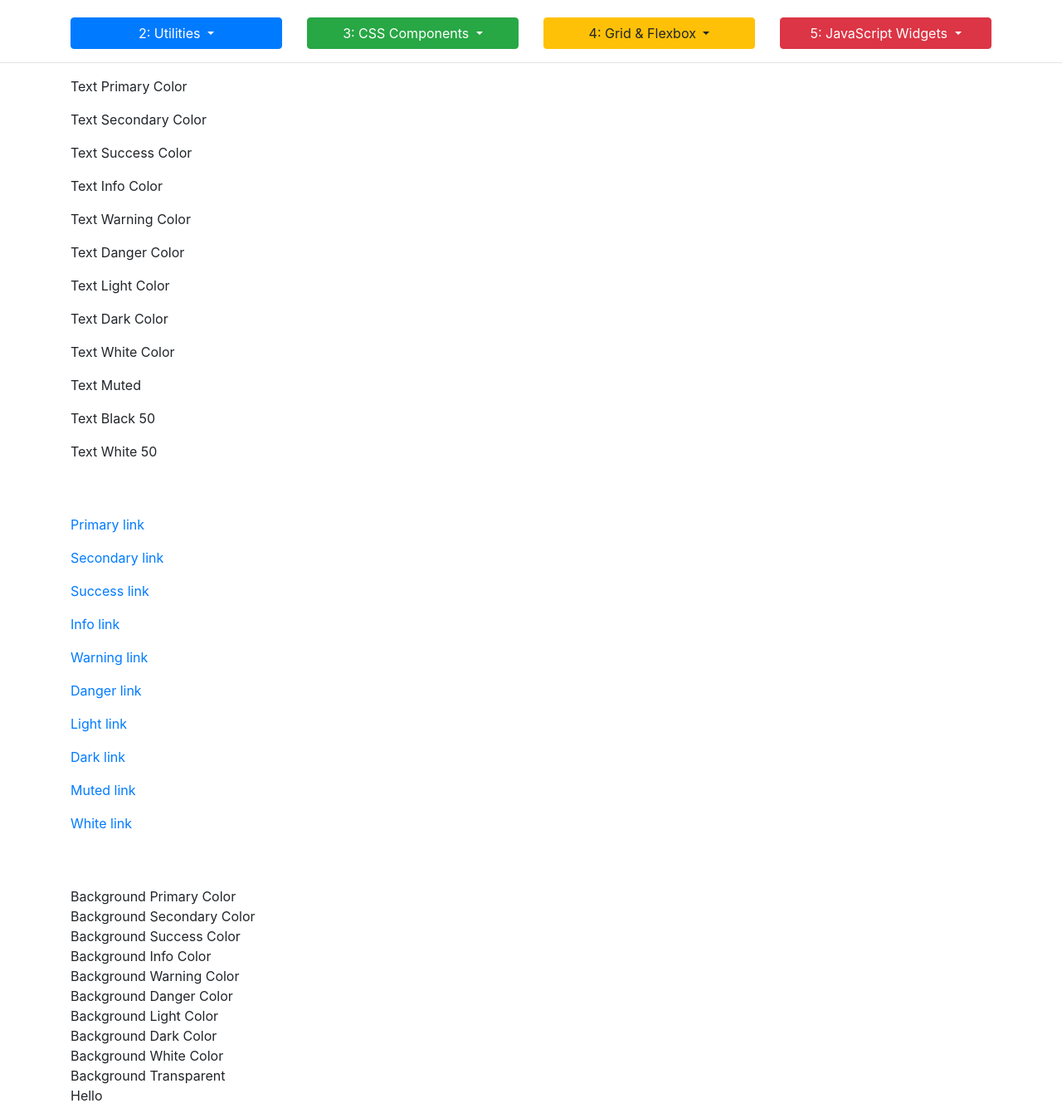
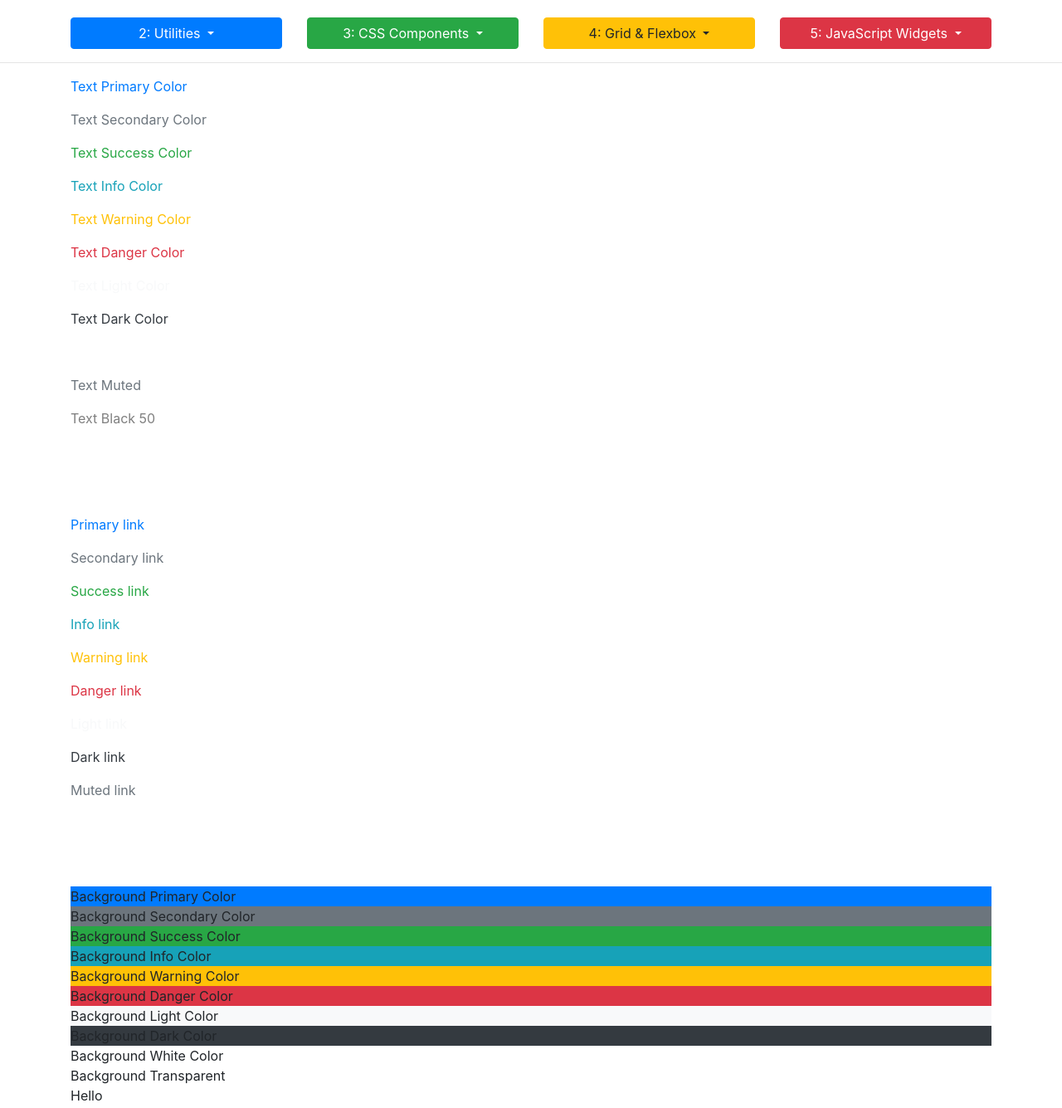
Before and after one commit to ravi-kr-singh/Bootstrap4-prac, a plain HTML site: page bootstrap_sandbox/2_5_colors_background.html in a window 1280 px wide. Shown: the part 113-1448 px from the top of the page at 83% size. Drawn offline with nearby package versions, Linux system fonts and the light colour scheme.

Commit message:
Update 2_5_colors_background.html
updating code

```diff
--- a/bootstrap_sandbox/2_5_colors_background.html
+++ b/bootstrap_sandbox/2_5_colors_background.html
@@ -1,12 +1,15 @@
 <!DOCTYPE html>
 <html lang="en">
-
   <head>
-    <meta charset="UTF-8">
-    <meta name="viewport" content="width=device-width, initial-scale=1.0">
-    <meta http-equiv="X-UA-Compatible" content="ie=edge">
-    <link rel="stylesheet" href="https://stackpath.bootstrapcdn.com/bootstrap/4.1.1/css/bootstrap.min.css" integrity="sha384-WskhaSGFgHYWDcbwN70/dfYBj47jz9qbsMId/iRN3ewGhXQFZCSftd1LZCfmhktB"
-        crossorigin="anonymous">
+    <meta charset="UTF-8" />
+    <meta name="viewport" content="width=device-width, initial-scale=1.0" />
+    <meta http-equiv="X-UA-Compatible" content="ie=edge" />
+    <link
+      rel="stylesheet"
+      href="https://stackpath.bootstrapcdn.com/bootstrap/4.1.1/css/bootstrap.min.css"
+      integrity="sha384-WskhaSGFgHYWDcbwN70/dfYBj47jz9qbsMId/iRN3ewGhXQFZCSftd1LZCfmhktB"
+      crossorigin="anonymous"
+    />
 
     <title>Bootstrap Sandbox</title>
   </head>
@@ -18,152 +21,215 @@
         <div class="row">
           <div class="col-md-3">
             <div class="dropdown">
-                        <button class="btn btn-primary btn-block dropdown-toggle" type="button" data-toggle="dropdown">
+              <button
+                class="btn btn-primary btn-block dropdown-toggle"
+                type="button"
+                data-toggle="dropdown"
+              >
                 2: Utilities
               </button>
               <div class="dropdown-menu">
-                            <a class="dropdown-item" href="2_2_basic_typography.html">2.2 Basic Typography</a>
-                            <a class="dropdown-item" href="2_3_text_alignment_display.html">2.3 Text Alignment & Display</a>
-                            <a class="dropdown-item" href="2_4_floats_position.html">2.4 Floats & Position</a>
-                            <a class="dropdown-item" href="2_5_colors_background.html">2.5: Colors & Background</a>
+                <a class="dropdown-item" href="2_2_basic_typography.html"
+                  >2.2 Basic Typography</a
+                >
+                <a class="dropdown-item" href="2_3_text_alignment_display.html"
+                  >2.3 Text Alignment & Display</a
+                >
+                <a class="dropdown-item" href="2_4_floats_position.html"
+                  >2.4 Floats & Position</a
+                >
+                <a class="dropdown-item" href="2_5_colors_background.html"
+                  >2.5: Colors & Background</a
+                >
                 <a class="dropdown-item" href="2_6_spacing.html">2.6 Spacing</a>
                 <a class="dropdown-item" href="2_7_sizing.html">2.7 Sizing</a>
-                            <a class="dropdown-item" href="2_8_breakpoints.html">2.8 Breakpoints</a>
+                <a class="dropdown-item" href="2_8_breakpoints.html"
+                  >2.8 Breakpoints</a
+                >
               </div>
             </div>
           </div>
           <div class="col-md-3">
             <div class="dropdown">
-                        <button class="btn btn-success btn-block dropdown-toggle" type="button" data-toggle="dropdown">
+              <button
+                class="btn btn-success btn-block dropdown-toggle"
+                type="button"
+                data-toggle="dropdown"
+              >
                 3: CSS Components
               </button>
               <div class="dropdown-menu">
                 <a class="dropdown-item" href="3_2_buttons.html">3.2 Buttons</a>
                 <a class="dropdown-item" href="3_3_navbar.html">3.3 Navbar</a>
-                            <a class="dropdown-item" href="3_4_list_groups_badges.html">3.4 List Groups & Badges</a>
+                <a class="dropdown-item" href="3_4_list_groups_badges.html"
+                  >3.4 List Groups & Badges</a
+                >
                 <a class="dropdown-item" href="3_5_forms.html">3.5 Forms</a>
-                            <a class="dropdown-item" href="3_6_input_groups.html">3.6 Input Groups</a>
-                            <a class="dropdown-item" href="3_7_alerts_progress.html">3.7 Alerts & Progress</a>
-                            <a class="dropdown-item" href="3_8_tables_pagination.html">3.8 Tables & Pagination</a>
+                <a class="dropdown-item" href="3_6_input_groups.html"
+                  >3.6 Input Groups</a
+                >
+                <a class="dropdown-item" href="3_7_alerts_progress.html"
+                  >3.7 Alerts & Progress</a
+                >
+                <a class="dropdown-item" href="3_8_tables_pagination.html"
+                  >3.8 Tables & Pagination</a
+                >
                 <a class="dropdown-item" href="3_9_cards.html">3.9 Cards</a>
-                            <a class="dropdown-item" href="3_10_media_object.html">3.10 Media Objects</a>
-                            <a class="dropdown-item" href="3_11_jumbotron.html">3.11 Jumbotron</a>
+                <a class="dropdown-item" href="3_10_media_object.html"
+                  >3.10 Media Objects</a
+                >
+                <a class="dropdown-item" href="3_11_jumbotron.html"
+                  >3.11 Jumbotron</a
+                >
               </div>
             </div>
           </div>
           <div class="col-md-3">
             <div class="dropdown">
-                        <button class="btn btn-warning btn-block dropdown-toggle" type="button" data-toggle="dropdown">
+              <button
+                class="btn btn-warning btn-block dropdown-toggle"
+                type="button"
+                data-toggle="dropdown"
+              >
                 4: Grid & Flexbox
               </button>
               <div class="dropdown-menu">
-                            <a class="dropdown-item" href="4_2_grid_system.html">4.2 Grid System</a>
-                            <a class="dropdown-item" href="4_3_grid_alignment.html">4.3 Grid Alignment</a>
+                <a class="dropdown-item" href="4_2_grid_system.html"
+                  >4.2 Grid System</a
+                >
+                <a class="dropdown-item" href="4_3_grid_alignment.html"
+                  >4.3 Grid Alignment</a
+                >
                 <a class="dropdown-item" href="4_4_flexbox.html">4.4 Flexbox</a>
-                            <a class="dropdown-item" href="4_5_auto_margins_wrapping_order.html">4.5 Auto Margins & Wrap</a>
+                <a
+                  class="dropdown-item"
+                  href="4_5_auto_margins_wrapping_order.html"
+                  >4.5 Auto Margins & Wrap</a
+                >
               </div>
             </div>
           </div>
           <div class="col-md-3">
             <div class="dropdown">
-                        <button class="btn btn-danger btn-block dropdown-toggle" type="button" data-toggle="dropdown">
+              <button
+                class="btn btn-danger btn-block dropdown-toggle"
+                type="button"
+                data-toggle="dropdown"
+              >
                 5: JavaScript Widgets
               </button>
               <div class="dropdown-menu">
-                            <a class="dropdown-item" href="5_2_carousel.html">5.2 Carousel</a>
-                            <a class="dropdown-item" href="5_3_collapse.html">5.3 Collapse</a>
-                            <a class="dropdown-item" href="5_4_tooltips.html">5.4 Tooltips</a>
-                            <a class="dropdown-item" href="5_5_popovers.html">5.5 Popovers</a>
+                <a class="dropdown-item" href="5_2_carousel.html"
+                  >5.2 Carousel</a
+                >
+                <a class="dropdown-item" href="5_3_collapse.html"
+                  >5.3 Collapse</a
+                >
+                <a class="dropdown-item" href="5_4_tooltips.html"
+                  >5.4 Tooltips</a
+                >
+                <a class="dropdown-item" href="5_5_popovers.html"
+                  >5.5 Popovers</a
+                >
                 <a class="dropdown-item" href="5_6_modals.html">5.6 Modals</a>
-                            <a class="dropdown-item" href="5_7_scrollspy.html">5.7 ScrollSpy</a>
+                <a class="dropdown-item" href="5_7_scrollspy.html"
+                  >5.7 ScrollSpy</a
+                >
               </div>
             </div>
           </div>
         </div>
       </div>
-        <hr>
+      <hr />
     </header>
 
     <div class="container">
       <!--###################START HERE####################-->
 
       <!-- TEXT COLORS -->
-        <p>Text Primary Color</p>
-        <p>Text Secondary Color</p>
-        <p>Text Success Color</p>
-        <p>Text Info Color</p>
-        <p>Text Warning Color</p>
-        <p>Text Danger Color</p>
-        <p>Text Light Color</p>
-        <p>Text Dark Color</p>
-        <p>Text White Color</p>
-        <p>Text Muted</p>
-        <p>Text Black 50</p>
-        <p>Text White 50</p>
+      <p class="text-primary">Text Primary Color</p>
+      <p class="text-secondary">Text Secondary Color</p>
+      <p class="text-success">Text Success Color</p>
+      <p class="text-info">Text Info Color</p>
+      <p class="text-warning">Text Warning Color</p>
+      <p class="text-danger">Text Danger Color</p>
+      <p class="text-light">Text Light Color</p>
+      <p class="text-dark">Text Dark Color</p>
+      <p class="text-white">Text White Color</p>
+      <p class="text-muted">Text Muted</p>
+      <p class="text-black-50">Text Black 50</p>
+      <p class="text-white-50">Text White 50</p>
 
-        <br>
-        <br>
+      <br />
+      <br />
 
       <!-- LINK COLORS -->
       <p>
-            <a href="#">Primary link</a>
+        <a class="text-primary" href="#">Primary link</a>
       </p>
       <p>
-            <a href="#">Secondary link</a>
+        <a class="text-secondary" href="#">Secondary link</a>
       </p>
       <p>
-            <a href="#">Success link</a>
+        <a class="text-success" href="#">Success link</a>
       </p>
       <p>
-            <a href="#">Info link</a>
+        <a class="text-info" href="#">Info link</a>
       </p>
       <p>
-            <a href="#">Warning link</a>
+        <a class="text-warning" href="#">Warning link</a>
       </p>
       <p>
-            <a href="#">Danger link</a>
+        <a class="text-danger" href="#">Danger link</a>
       </p>
       <p>
-            <a href="#">Light link</a>
+        <a class="text-light" href="#">Light link</a>
       </p>
       <p>
-            <a href="#">Dark link</a>
+        <a class="text-dark" href="#">Dark link</a>
       </p>
       <p>
-            <a href="#">Muted link</a>
+        <a class="text-muted" href="#">Muted link</a>
       </p>
       <p>
-            <a href="#">White link</a>
+        <a class="text-white" href="#">White link</a>
       </p>
 
-        <br>
-        <br>
+      <br />
+      <br />
 
       <!-- BACKGROUND COLORS -->
-        <div>Background Primary Color</div>
-        <div>Background Secondary Color</div>
-        <div>Background Success Color</div>
-        <div>Background Info Color</div>
-        <div>Background Warning Color</div>
-        <div>Background Danger Color</div>
-        <div>Background Light Color</div>
-        <div>Background Dark Color</div>
-        <div>Background White Color</div>
-        <div>Background Transparent</div>
+      <div class="bg-primary">Background Primary Color</div>
+      <div class="bg-secondary">Background Secondary Color</div>
+      <div class="bg-success">Background Success Color</div>
+      <div class="bg-info">Background Info Color</div>
+      <div class="bg-warning">Background Warning Color</div>
+      <div class="bg-danger">Background Danger Color</div>
+      <div class="bg-light">Background Light Color</div>
+      <div class="bg-dark">Background Dark Color</div>
+      <div class="bg-white">Background White Color</div>
+      <div class="bg-transparent">Background Transparent</div>
 
       <!-- INVISIBLE -->
       <p>Hello</p>
-
     </div>
     <!-- ./container -->
     <div style="margin-top:500px;"></div>
 
-    <script src="https://code.jquery.com/jquery-3.3.1.slim.min.js" integrity="sha384-q8i/X+965DzO0rT7abK41JStQIAqVgRVzpbzo5smXKp4YfRvH+8abtTE1Pi6jizo"
-        crossorigin="anonymous"></script>
-    <script src="https://cdnjs.cloudflare.com/ajax/libs/popper.js/1.14.3/umd/popper.min.js" integrity="sha384-ZMP7rVo3mIykV+2+9J3UJ46jBk0WLaUAdn689aCwoqbBJiSnjAK/l8WvCWPIPm49"
-        crossorigin="anonymous"></script>
-    <script src="https://stackpath.bootstrapcdn.com/bootstrap/4.1.1/js/bootstrap.min.js" integrity="sha384-smHYKdLADwkXOn1EmN1qk/HfnUcbVRZyYmZ4qpPea6sjB/pTJ0euyQp0Mk8ck+5T"
-        crossorigin="anonymous"></script>
+    <script
+      src="https://code.jquery.com/jquery-3.3.1.slim.min.js"
+      integrity="sha384-q8i/X+965DzO0rT7abK41JStQIAqVgRVzpbzo5smXKp4YfRvH+8abtTE1Pi6jizo"
+      crossorigin="anonymous"
+    ></script>
+    <script
+      src="https://cdnjs.cloudflare.com/ajax/libs/popper.js/1.14.3/umd/popper.min.js"
+      integrity="sha384-ZMP7rVo3mIykV+2+9J3UJ46jBk0WLaUAdn689aCwoqbBJiSnjAK/l8WvCWPIPm49"
+      crossorigin="anonymous"
+    ></script>
+    <script
+      src="https://stackpath.bootstrapcdn.com/bootstrap/4.1.1/js/bootstrap.min.js"
+      integrity="sha384-smHYKdLADwkXOn1EmN1qk/HfnUcbVRZyYmZ4qpPea6sjB/pTJ0euyQp0Mk8ck+5T"
+      crossorigin="anonymous"
+    ></script>
   </body>
-
 </html>
```
Lines whose indentation alone changed are shown as unchanged.
